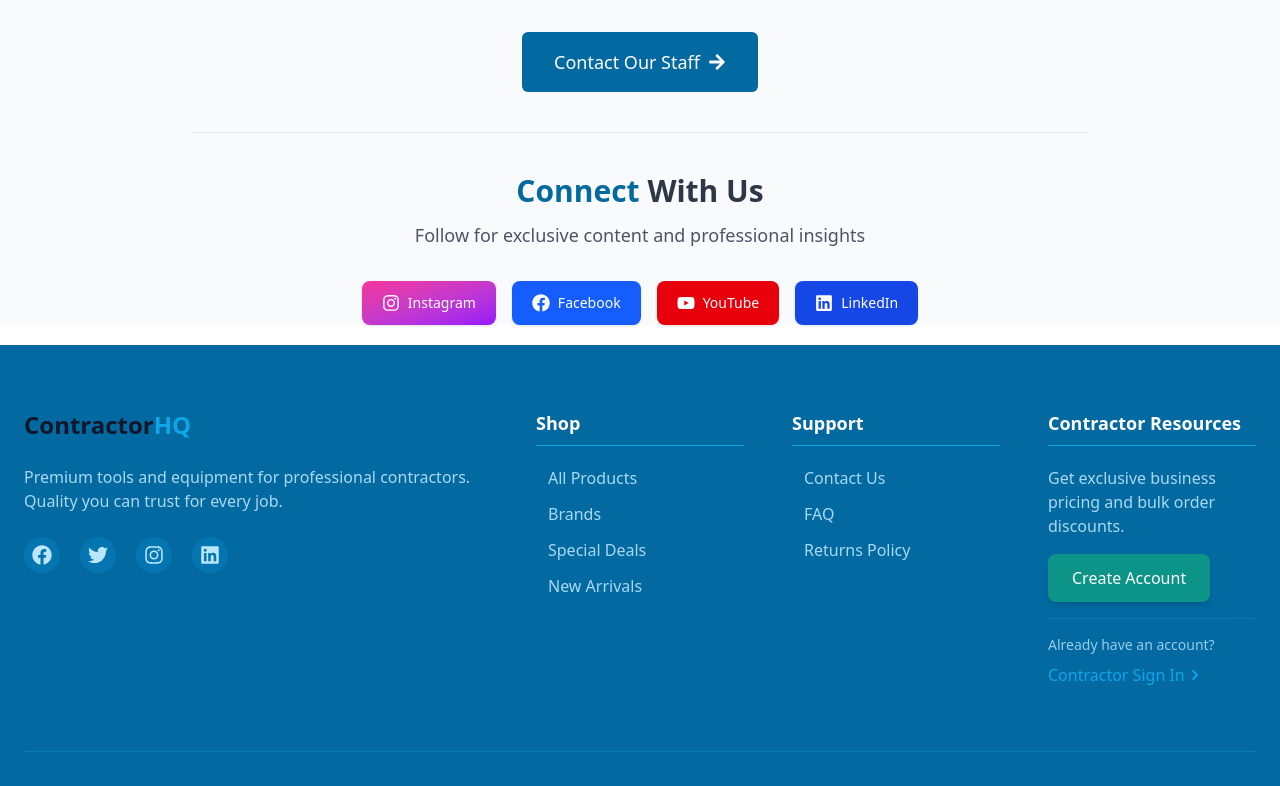
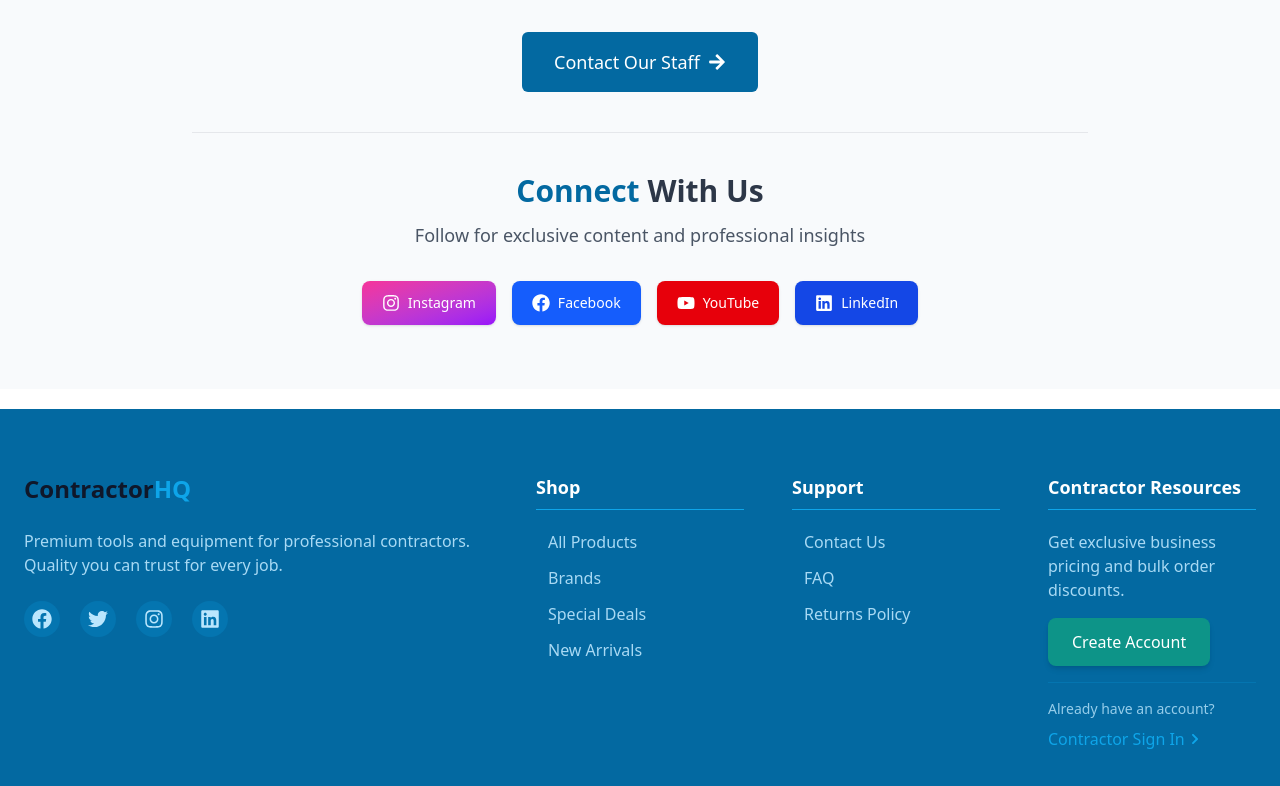
Before and after one commit to ErjonHashaniUBT/ContractorHQ, a Next.js app in the folder contractorhq/: page / in a window 1280 px wide. Shown: the part 1976-2762 px from the top of the page. Built offline with nearby package versions, Linux system fonts and the light colour scheme; no server answers; the database is empty.

Commit message:
Update ContactCTA.tsx

```diff
--- a/contractorhq/src/components/ui/ContactCTA.tsx
+++ b/contractorhq/src/components/ui/ContactCTA.tsx
@@ -75,7 +75,7 @@
           whileInView={{ opacity: 1, y: 0 }}
           transition={{ duration: 0.6, delay: 0.2 }}
           viewport={{ once: true, margin: "-50px" }}
-          className="max-w-4xl mx-auto text-center"
+          className="max-w-4xl mx-auto text-center pb-16"
         >
           <h3 className="text-3xl font-bold text-gray-7 mb-3">
             <span className="text-primary">Connect</span> With Us
```
